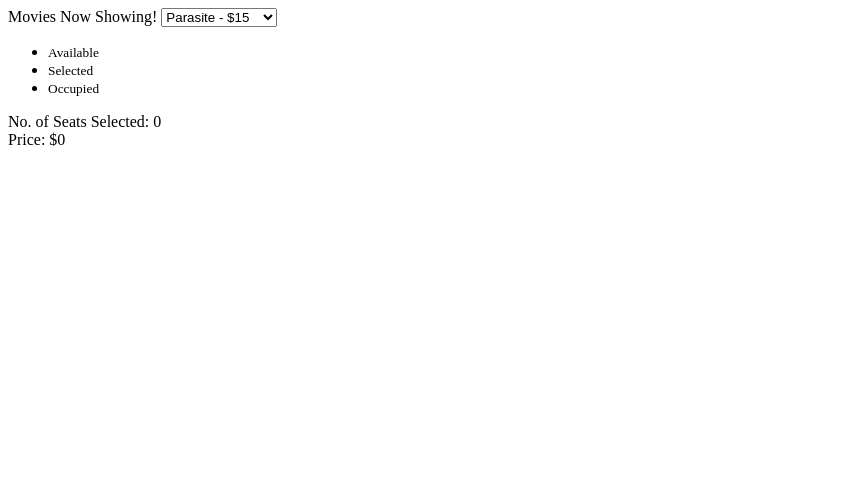
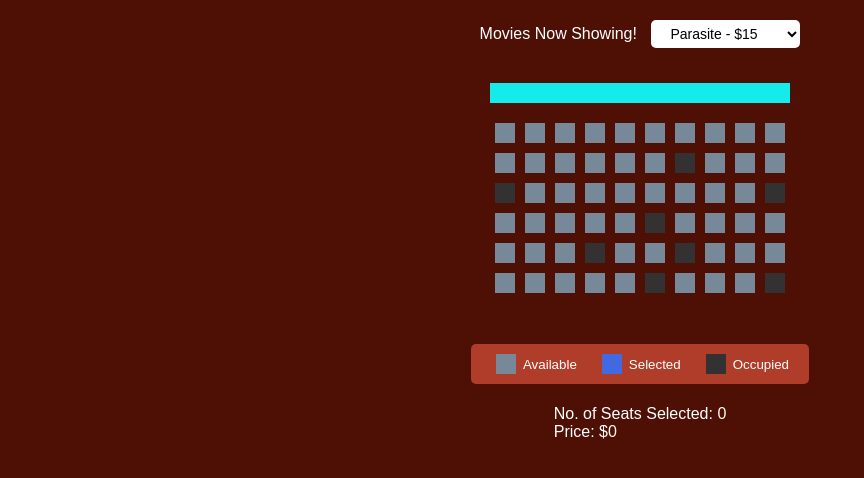
Before and after one commit to Allakot-Harsha/C0784593_CSD2214_7_TEST1_MovieTickets, a plain HTML site: page index.html in a window 1280 px wide. Shown: the whole page, without its empty margins (0-864 px from the left). Drawn offline with Linux system fonts and the light colour scheme; the site is published under a folder, as on GitHub Pages, so addresses that start at the root find nothing.

Commit message:
html commit

```diff
--- a/index.html
+++ b/index.html
@@ -2,10 +2,12 @@
 <html>
     <head>
         <title>Movie Seat Booking</title>
-    <link rel="stylesheet" type="text/css" href="/style.css">
-    <script type="text/javascript" src="/movie.js"></script>
+        <script type="text/javascript" src="movie.js"></script>
+        <link rel="stylesheet" type="text/css" href="style.css">
+
     </head>
     <body>
+
         <div class="movie_select">
             <label>Movies Now Showing!</label>
             <select id="movie">
```
